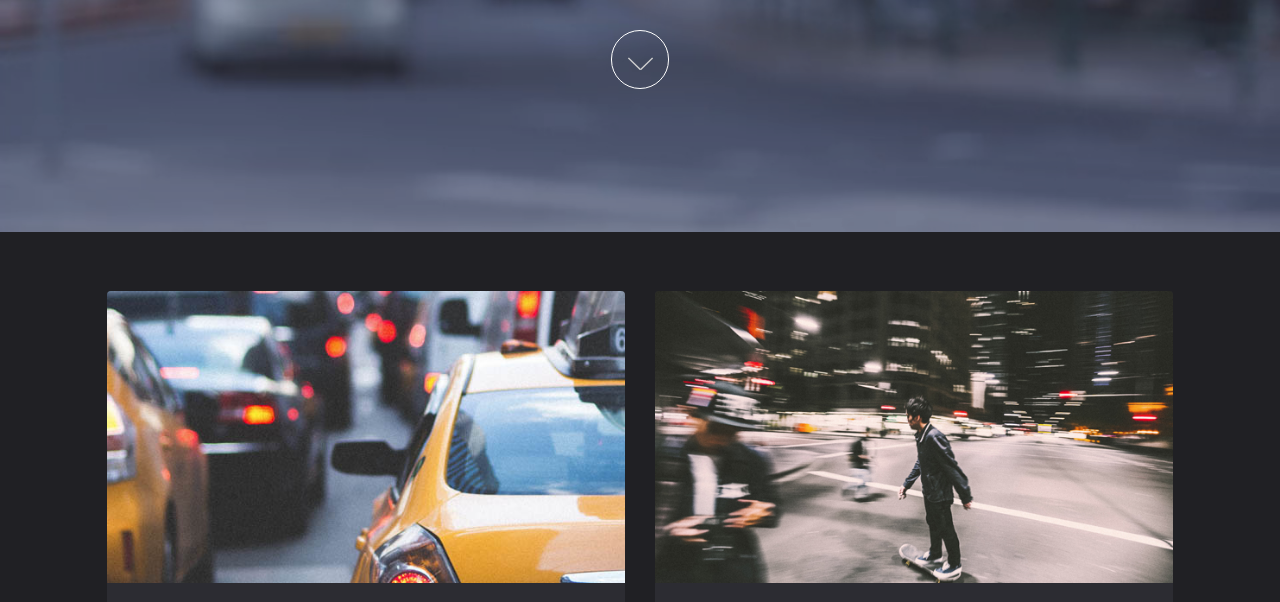
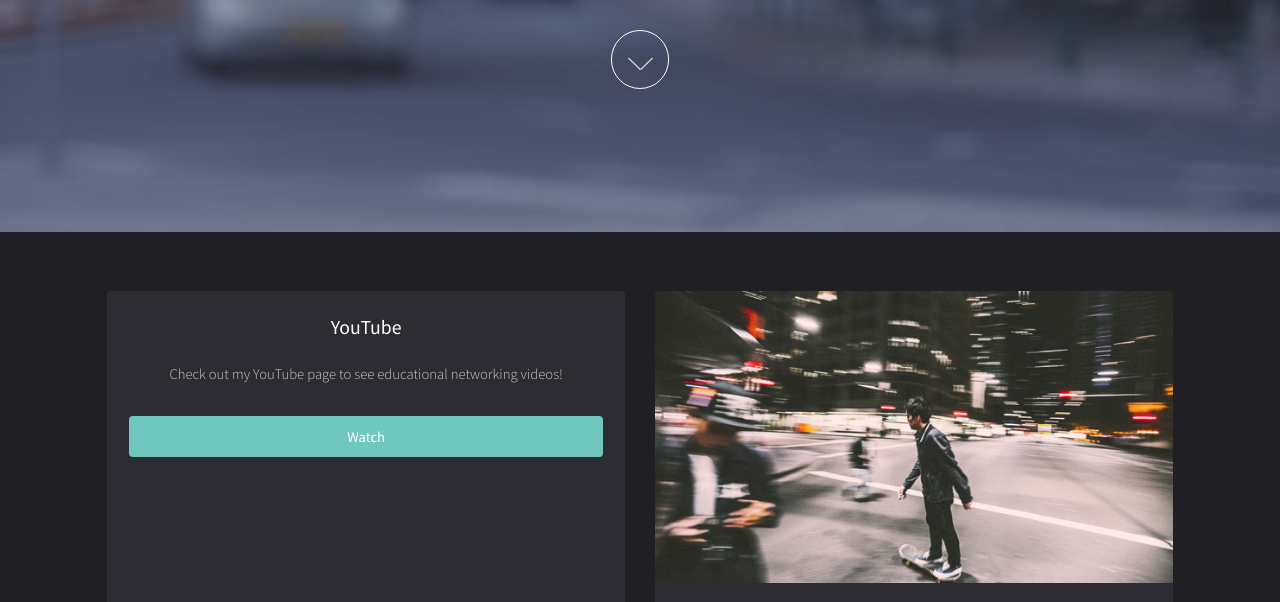
Before and after one commit to HVictorious/gutterballs-website, a plain HTML site: page index.html in a window 1280 px wide. Shown: the part 328-930 px from the top of the page. Drawn offline with Linux system fonts and the light colour scheme.

Commit message:
Update index.html

```diff
--- a/index.html
+++ b/index.html
@@ -24,7 +24,7 @@
 						<div class="thumbnails">
 
 							<div class="box">
-								<a href="https://youtu.be/s6zR2T9vn2c" class="image fit"><img src="images/pic01.jpg" alt="" width="600" height="338"></a>
+								<a href="https://youtu.be/s6zR2T9vn2c"></a>
 								<div class="inner">
 									<h3>YouTube</h3>
 									<p>Check out my YouTube page to see educational networking videos!</p>
```
